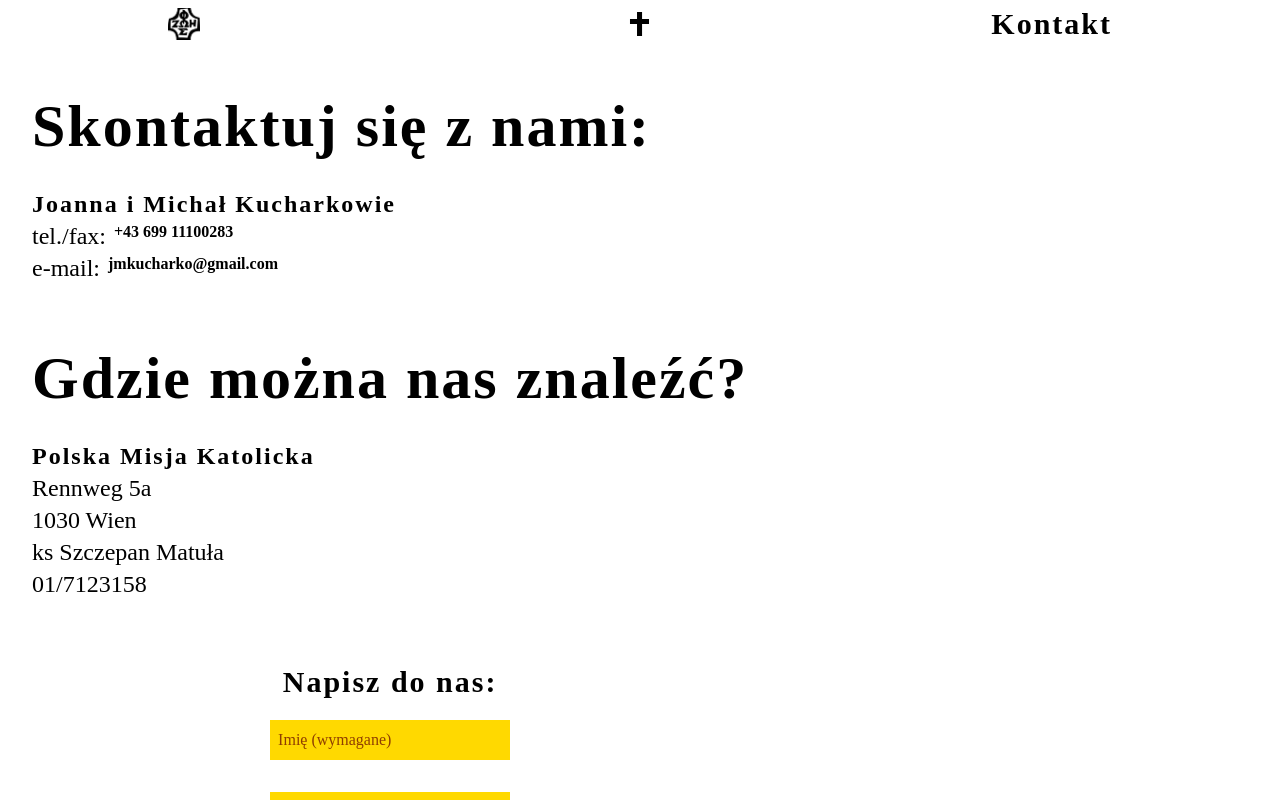
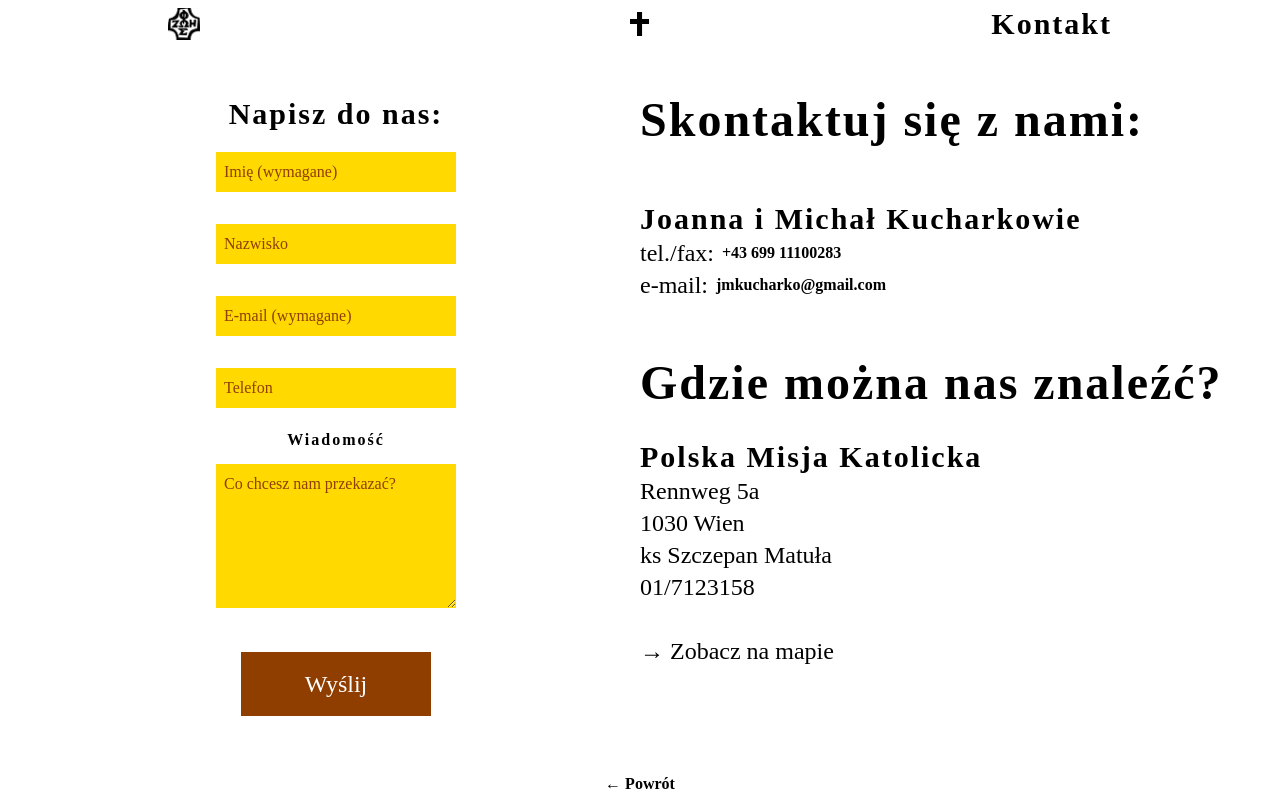
Before and after one commit to DariuszLegizynski/domowy-kosciol-next, a Next.js app: page /contact in a window 1280 px wide. Shown: the top 800 px of the page. Built offline with nearby package versions, Linux system fonts and the light colour scheme.

Commit message:
adjust hero image border for different screens and also styled the contact formular

```diff
--- a/src/pages/contact.jsx
+++ b/src/pages/contact.jsx
@@ -9,33 +9,40 @@ const Contact = () => {
 	return (
 		<Layout>
 			<main className="min-h-screen grid grid-rows-[1fr_auto] px-8">
-				<article className="grid justify-between mt-16">
-					<section className="grid grid-cols-1 pt-8">
-						<h1>Skontaktuj się z nami:</h1>
+				<article className="grid justify-between mt-16 sm:grid-cols-2">
+					<section className="grid grid-cols-1 pt-8 sm:order-2">
+						<div className="h2">Skontaktuj się z nami:</div>
 						<div className="my-8">
-							<p className="h3">Joanna i Michał Kucharkowie</p>
-							<div className="flex">
+							<div className="h3">Joanna i Michał Kucharkowie</div>
+							<div className="flex items-center">
 								<p>tel./fax:</p>
 								<strong className="pl-2">+43 699 11100283</strong>
 							</div>
-							<div className="flex">
+							<div className="flex items-center">
 								<p>e-mail:</p>
 								<strong className="pl-2">jmkucharko@gmail.com</strong>
 							</div>
 						</div>
-					</section>
-					<section className="grid grid-cols-1 pt-8">
-						<h1>Gdzie można nas znaleźć?</h1>
-						<div className="my-8">
-							<p className="h3">Polska Misja Katolicka</p>
-							<p>Rennweg 5a</p>
-							<p>1030 Wien</p>
-							<p>ks Szczepan Matuła</p>
-							<p>01/7123158</p>
+						<div>
+							<div className="h2">Gdzie można nas znaleźć?</div>
+							<div className="my-8">
+								<div className="h3">Polska Misja Katolicka</div>
+								<p>Rennweg 5a</p>
+								<p>1030 Wien</p>
+								<p>ks Szczepan Matuła</p>
+								<p>01/7123158</p>
+								<a
+									className="p flex items-center pt-8"
+									href="https://maps.app.goo.gl/MdC4i2TpQr2CWDsi6"
+									target="_blank"
+								>
+									&rarr; Zobacz na mapie
+								</a>
+							</div>
 						</div>
 					</section>
-					<section className="grid grid-cols-1 mt-8 justify-items-center">
-						<h3>Napisz do nas:</h3>
+					<section className="grid grid-cols-1 mt-8 justify-items-center sm:order-1">
+						<p className="h3">Napisz do nas:</p>
 						<form className="py-2">
 							<div className="flex flex-col items-center mb-2 max-w-full">
 								<input
@@ -79,7 +86,7 @@ const Contact = () => {
 								className="flex flex-col items-center mx-auto bg-primary text-white px-16 py-4 mt-8"
 								type="submit"
 							>
-								<p className="h2">Wyślij</p>
+								<p>Wyślij</p>
 							</button>
 						</form>
 					</section>
--- a/src/styles/components.css
+++ b/src/styles/components.css
@@ -1,26 +1,36 @@
-h1 {
+h1,
+.h1 {
 	@apply text-3xl sm:text-4xl md:text-5xl xl:text-6xl;
 }
 
-h2 {
+h2,
+.h2 {
 	@apply text-2xl sm:text-3xl md:text-4xl xl:text-5xl;
 }
 
-h3 {
+h3,
+.h3 {
 	@apply text-lg sm:text-xl md:text-2xl xl:text-3xl;
 }
 
-h1, .h1,
-h2, .h2,
-h3, .h3,
-h4, .h4,
-h5, .h5,
-h6, .h6 {
+h1,
+.h1,
+h2,
+.h2,
+h3,
+.h3,
+h4,
+.h4,
+h5,
+.h5,
+h6,
+.h6 {
 	font-weight: 600;
 	letter-spacing: 2px;
 }
 
-p {
+p,
+.p {
 	@apply text-base sm:text-lg md:text-xl xl:text-2xl;
 }
 
--- a/src/styles/enhancements.css
+++ b/src/styles/enhancements.css
@@ -1,6 +1,6 @@
 .hero-border {
 	border-image-slice: 1;
-  border-image-source: linear-gradient(to bottom, hsl(5, 0%, 100%) 0% 52.4%, hsl(26, 100%, 28%) 52.4% 100%);
+	border-image-source: linear-gradient(to bottom, hsl(5, 0%, 100%) 0% 52.8%, hsl(26, 100%, 28%) 52.8% 100%);
 
 	@apply border-3;
 }
@@ -29,8 +29,18 @@
 	}
 }
 
+@media (min-width: 768px) {
+	.hero-border {
+		border-image-source: linear-gradient(to bottom, hsl(5, 0%, 100%) 0% 53.1%, hsl(26, 100%, 28%) 53.1% 100%);
+	}
+}
+
 @media (min-width: 1280px) {
 	.hero-img-transform {
 		transform: translate(-50%, -10%);
 	}
+
+	.hero-border {
+		border-image-source: linear-gradient(to bottom, hsl(5, 0%, 100%) 0% 53.5%, hsl(26, 100%, 28%) 53.5% 100%);
 	}
+}
```
Lines whose indentation alone changed are shown as unchanged.
